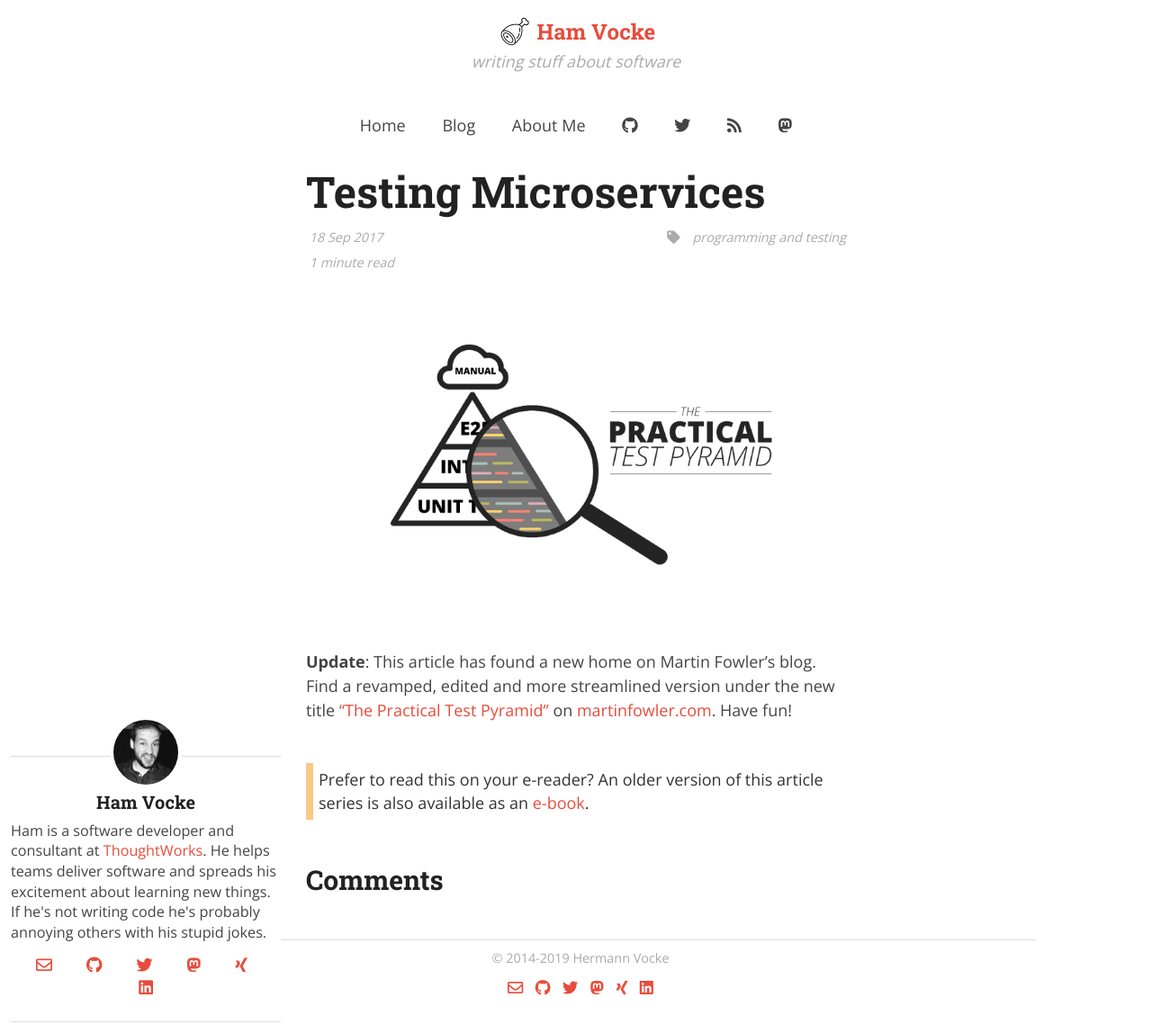
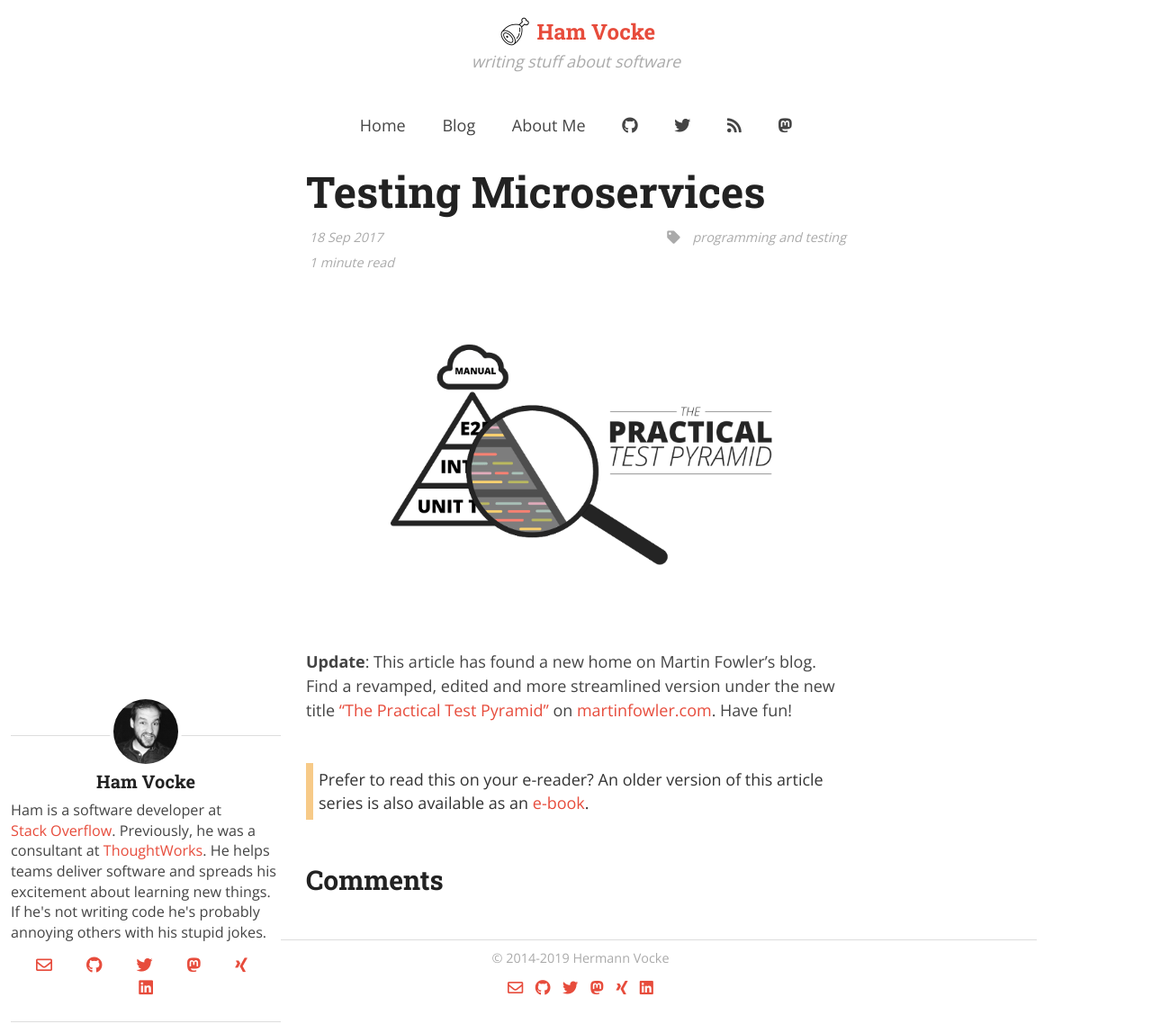
Before and after one commit to hamvocke/hamvocke.github.io, a Jekyll site: the page built from _posts/2017-09-18-testing-microservices.md, in a window 1280 px wide and 1148 px high. Shown: the whole window at 90% size. Built offline with Jekyll 4.4.1, drawn with Linux system fonts in a browser that asks for light colours; nearby versions of some CDN libraries; comment, search, counter and statistics services are not loaded.

Commit message:
update 'about' blurb

```diff
--- a/_layouts/post.html
+++ b/_layouts/post.html
@@ -24,7 +24,7 @@ layout: default
   <img src="/assets/img/ham.jpg" class="media-object img-circle" alt="photo ham">
   <h4>Ham Vocke</h4>
   <p class="lead">
-   Ham is a software developer and consultant at <a href="https://www.thoughtworks.com/">ThoughtWorks</a>. He helps teams deliver software and spreads his excitement about learning new things. If he's not writing code he's probably annoying others with his stupid jokes.</a>
+  Ham is a software developer at <a href="https://www.stackoverflow.com">Stack&nbsp;Overflow</a>. Previously, he was a consultant at <a href="https://www.thoughtworks.com">ThoughtWorks</a>. He helps teams deliver software and spreads his excitement about learning new things. If he's not writing code he's probably annoying others with his stupid jokes.</a>
   <div class="contact">
     <div class="icons">
       <a href="mailto:ham@hamvocke.com">
```
